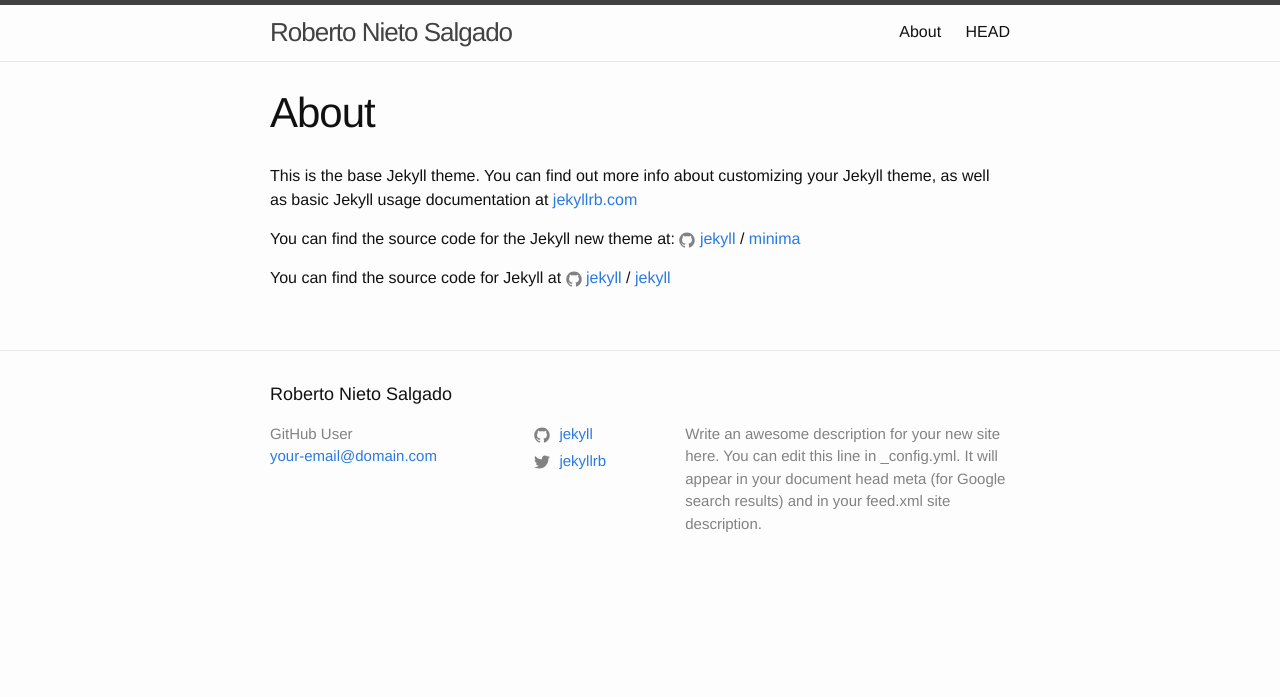
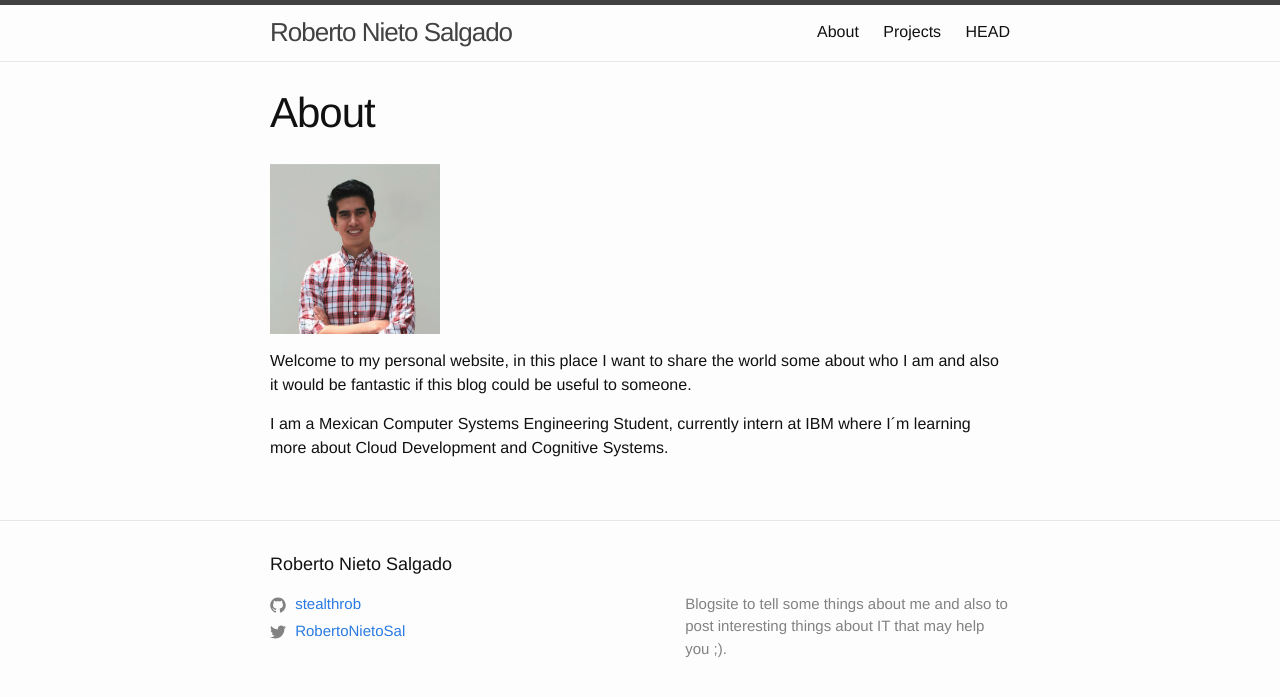
Before and after one commit to stealthrob/stealthrob.github.io, a Jekyll site: the page built from about.md, in a window 1280 px wide. Shown: the top 697 px of the page. Built offline with Jekyll 4.4.1, drawn with Linux system fonts in a browser that asks for light colours.

```diff
--- a/_config.yml
+++ b/_config.yml
@@ -1,13 +1,12 @@
 title: Roberto Nieto Salgado
-author: GitHub User
-email: your-email@domain.com
+email: roberto.nieto.sal@gmail.com
 description: > # this means to ignore newlines until "baseurl:"
-  Write an awesome description for your new site here. You can edit this
-  line in _config.yml. It will appear in your document head meta (for
-  Google search results) and in your feed.xml site description.
 
-twitter_username: jekyllrb
-github_username:  jekyll
+  Blogsite to tell some things about me and also to post interesting things about IT that may
+  help you ;).
+
+twitter_username: RobertoNietoSal
+github_username:  stealthrob
 
 # Minima date format
 # refer to http://shopify.github.io/liquid/filters/date/ if you want to customize this
--- a/_includes/footer.html
+++ b/_includes/footer.html
@@ -6,22 +6,7 @@
 
     <div class="footer-col-wrapper">
       <div class="footer-col footer-col-1">
-        <ul class="contact-list">
-          <li>
-            {% if site.author %}
-              {{ site.author | escape }}
-            {% else %}
-              {{ site.title | escape }}
-            {% endif %}
-            </li>
-            {% if site.email %}
-            <li><a href="mailto:{{ site.email }}">{{ site.email }}</a></li>
-            {% endif %}
-        </ul>
-      </div>
-
-      <div class="footer-col footer-col-2">
-        <ul class="social-media-list">
+       <ul class="social-media-list">
           {% if site.github_username %}
           <li>
             {% include icon-github.html username=site.github_username %}
@@ -36,6 +21,10 @@
         </ul>
       </div>
 
+      <div class="footer-col footer-col-2">
+
+      </div>
+
       <div class="footer-col footer-col-3">
         <p>{{ site.description | escape }}</p>
       </div>
--- a/about.md
+++ b/about.md
@@ -4,12 +4,8 @@ title: About
 permalink: /about/
 ---
 
-This is the base Jekyll theme. You can find out more info about customizing your Jekyll theme, as well as basic Jekyll usage documentation at [jekyllrb.com](http://jekyllrb.com/)
+![image tooltip here](/assets/perfilCorregido.jpg){: height="170px" width="170px"}
 
-You can find the source code for the Jekyll new theme at:
-{% include icon-github.html username="jekyll" %} /
-[minima](https://github.com/jekyll/minima)
+Welcome to my personal website, in this place I want to share the world some about who I am and also it would be fantastic if this blog could be useful to someone.
 
-You can find the source code for Jekyll at
-{% include icon-github.html username="jekyll" %} /
-[jekyll](https://github.com/jekyll/jekyll)
+I am a Mexican Computer Systems Engineering Student, currently intern at IBM where I´m learning more about Cloud Development and Cognitive Systems.
```
Also changed, not shown: _posts/2016-05-20-my-example-post.md (deleted, +0 -12 lines), _posts/2016-05-20-super-long-article.md (deleted, +0 -11 lines), _posts/2016-05-20-this-post-demonstrates-post-content-styles.md (deleted, +0 -105 lines), _posts/2016-05-20-welcome-to-jekyll.md (deleted, +0 -22 lines), _posts/2017-09-03-first-post.md (added, +13 -0 lines), proyects.md (added, +7 -0 lines), assets/perfilCorregido.jpg (added).
